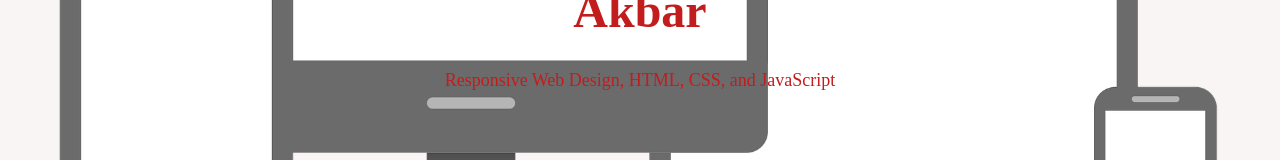
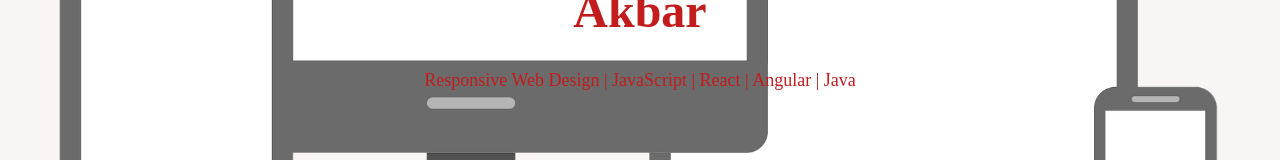
Before and after one commit to hcakbar/akbar, a plain HTML site: page index.html in a window 1280 px wide. Shown: the part 431-591 px from the top of the page. Drawn offline with nearby package versions, Linux system fonts and the light colour scheme.

Commit message:
Update index.html
Updating the title descr

```diff
--- a/index.html
+++ b/index.html
@@ -38,7 +38,7 @@
         <div class="intro">
             <img class="my-image" src="img/logo/work_.png" alt="some photo">
             <h1 class="intro-name">Akbar</h1>
-            <p class="intro-desc">Responsive Web Design, HTML, CSS, and JavaScript</p>
+            <p class="intro-desc">Responsive Web Design | JavaScript | React | Angular | Java</p>
         </div>
         <img class="banner-image" src="img/responsive-display.png" alt="responsive display banner image">
     </div>
```
